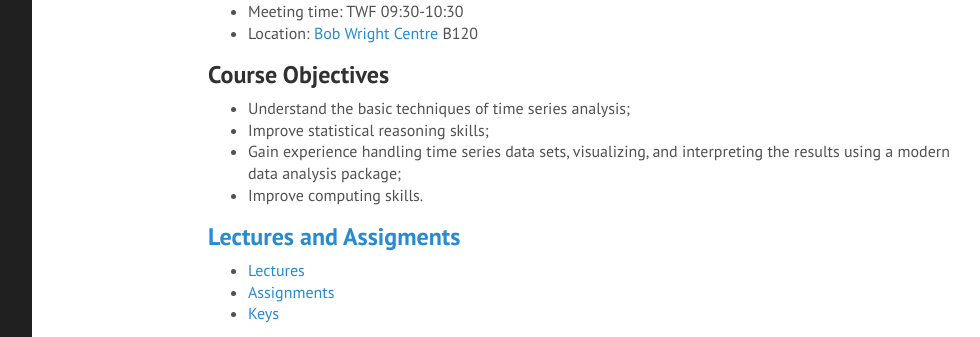
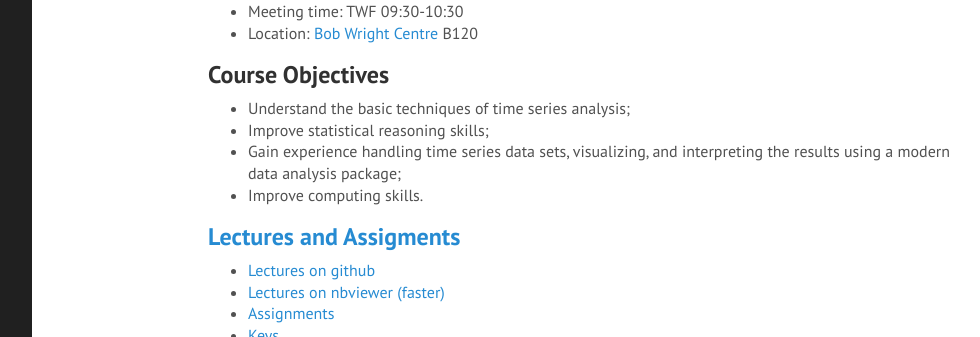
Before and after one commit to jklymak/Phy411, a Jekyll site: the page built from index.md, in a window 1280 px wide and 900 px high, scrolled down 529 px, cut to the strip 0-337 px from the top of the window. Shown: the whole strip, without its empty margins (160-1140 px from the left). Built offline with Jekyll 4.4.1, drawn with Linux system fonts in a browser that asks for light colours; Markdown is read by kramdown in place of the engine named in the settings.

Commit message:
Changed links to lectures and assignments

```diff
--- a/index.md
+++ b/index.md
@@ -27,7 +27,8 @@ Fall 2015 (F02)
 
 ## [Lectures and Assigments](./Lectures/)
 
-  - [Lectures](https://github.com/jklymak/Phy411/tree/master/lectures/)
+  - [Lectures on github](https://github.com/jklymak/Phy411/tree/master/lectures/)
+  - [Lectures on nbviewer (faster)](http://nbviewer.ipython.org/github/jklymak/Phy411/tree/master/lectures/)
   - [Assignments](https://github.com/jklymak/Phy411/tree/master/release/)
   - [Keys](https://github.com/jklymak/Phy411/tree/master/keys/)
 
```
